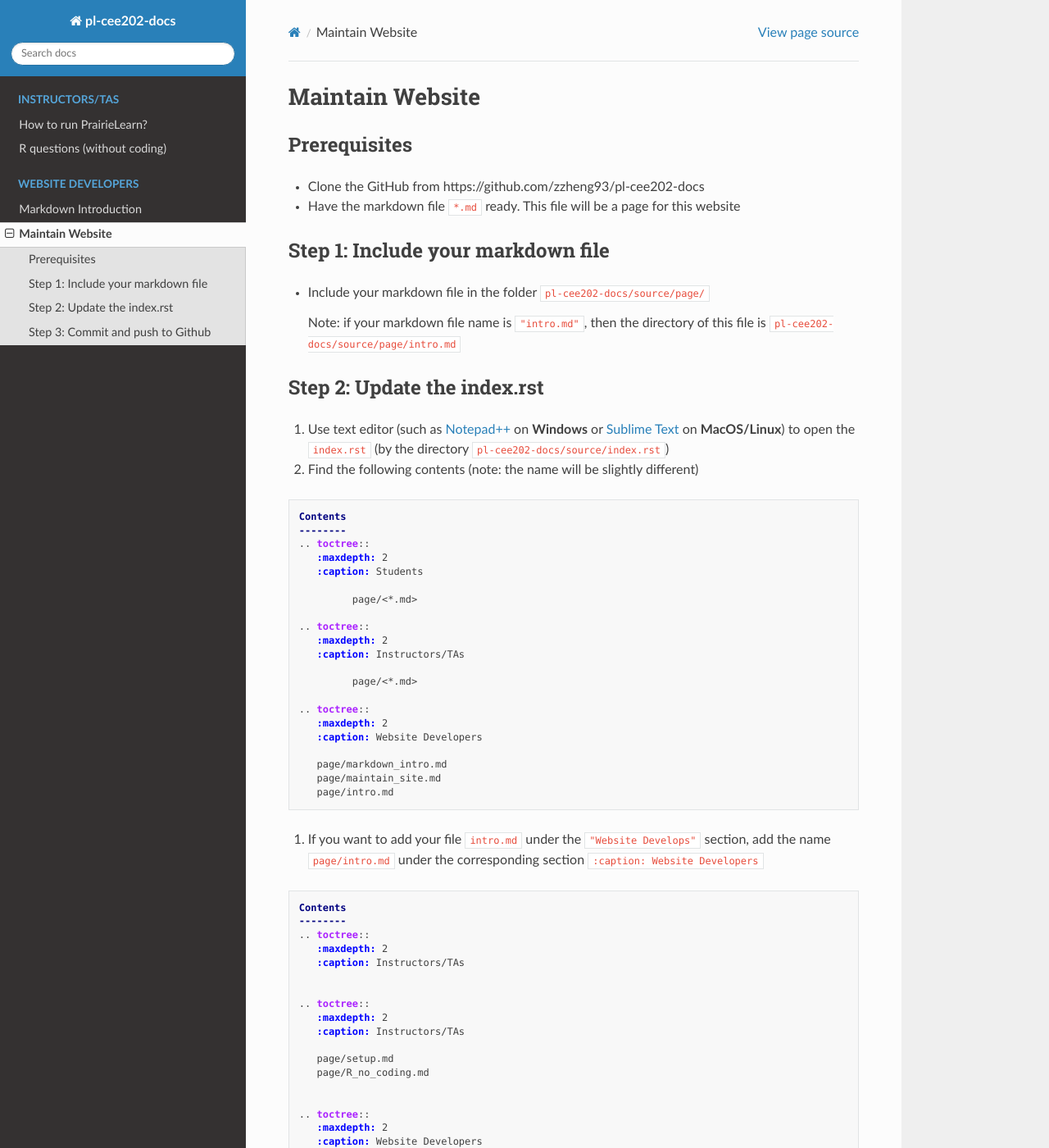
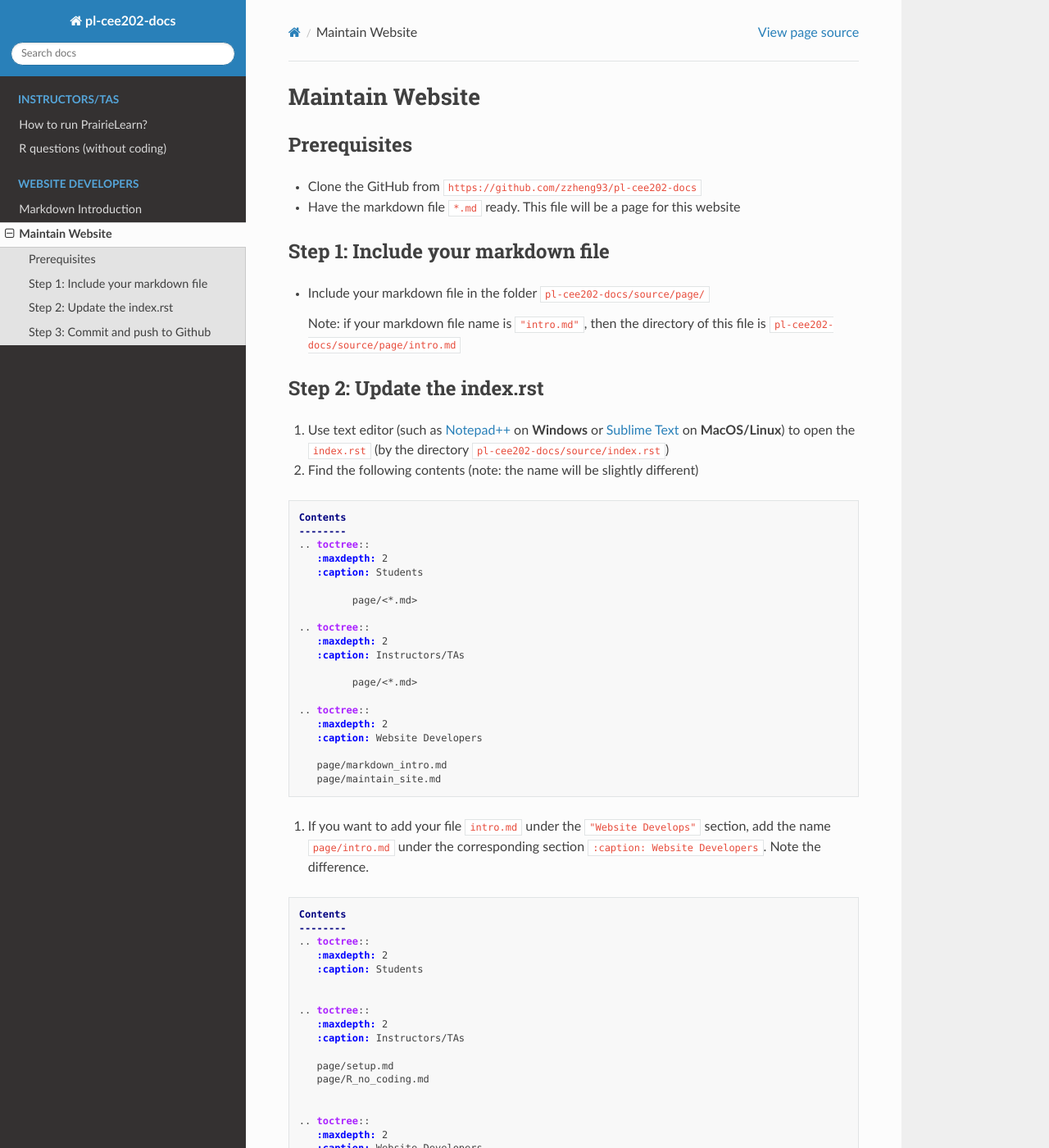
Before and after one commit to zhonghua-zheng/pl-cee202-docs, a Sphinx documentation site: the page built from source/page/maintain_site.md, in a window 1280 px wide and 1400 px high. Shown: the whole window at 82% size. Built offline with Sphinx 7.4.7 and the Read the Docs theme 2.0.0, drawn with Linux system fonts in a browser that asks for light colours.

Commit message:
fixed the typo

````diff
--- a/source/page/maintain_site.md
+++ b/source/page/maintain_site.md
@@ -2,7 +2,7 @@
 
 ## Prerequisites
 
-- Clone the GitHub from https://github.com/zzheng93/pl-cee202-docs
+- Clone the GitHub from `https://github.com/zzheng93/pl-cee202-docs`
 - Have the markdown file `*.md` ready. This file will be a page for this website
 
 ## Step 1: Include your markdown file
@@ -38,17 +38,16 @@ Contents
 
    page/markdown_intro.md
    page/maintain_site.md
-   page/intro.md
 ```
 
-3. If you want to add your file `intro.md` under the `"Website Develops"` section, add the name `page/intro.md` under the corresponding section `:caption: Website Developers`
+3. If you want to add your file `intro.md` under the `"Website Develops"` section, add the name `page/intro.md` under the corresponding section `:caption: Website Developers`. Note the difference.
 
 ```rst
 Contents
 --------
 .. toctree::
    :maxdepth: 2
-   :caption: Instructors/TAs
+   :caption: Students
 
 
 .. toctree::
````
Also changed, not shown: source/page/markdown_intro.md (+6 -7 lines).
